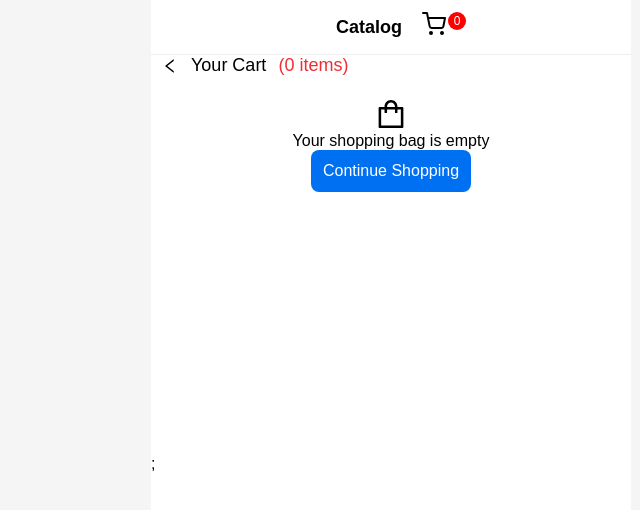
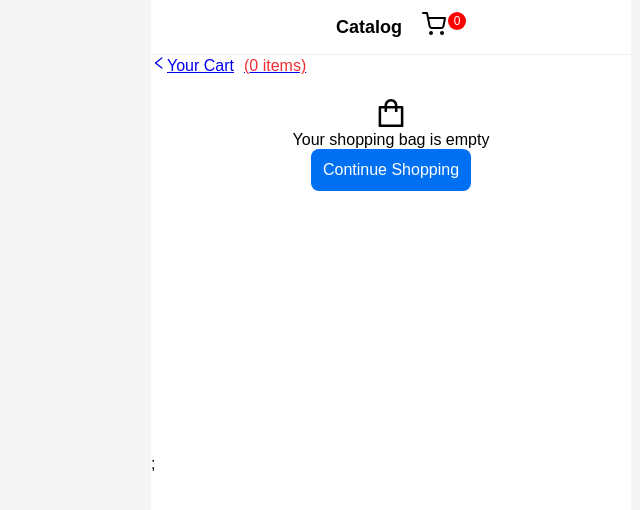
Before and after one commit to wmaa64/femtomobile, a Next.js app: page /cartpage in a window 1280 px wide. Shown: the top 510 px of the page, without its empty margins (249-889 px from the left). Built offline with nearby package versions, Linux system fonts and the light colour scheme.

Commit message:
5-4-26-8

```diff
--- a/src/components/Cart.js
+++ b/src/components/Cart.js
@@ -90,11 +90,11 @@ const Cart = () => {
 return (
     <div className="cart-wrapper" ref={cartRef}>
         <div className="cart-container">
-            <button type="button" className="cart-heading" onClick={() => setShowCart(false)}>
+            <Link href="/">
                 <AiOutlineLeft />
                 <span className="heading">Your Cart</span>
                 <span className="cart-num-items">({totalQuantities} items)</span>
-            </button>
+            </Link>
 
             {cartItems.length < 1 && (
                 <EmptyCart>
@@ -131,7 +131,6 @@ return (
                         </div>
                     </>
                 ))}
-            </div>
 
                 {cartItems.length >= 1 && (
                     <div className="cart-bottom">
@@ -162,6 +161,9 @@ return (
                         </div>
                     </div>
                 )}
+
+            </div>
+
         </div>
     </div>
 );
--- a/src/pages/cartpage.js
+++ b/src/pages/cartpage.js
@@ -3,9 +3,7 @@ import Cart from "../components/Cart"; // adjust path if needed
 
 const CartPage = () => {
   return (
-    <div className="cart-page-wrapper">
       <Cart />
-    </div>
   );
 };
 
```
Lines whose indentation alone changed are shown as unchanged.
